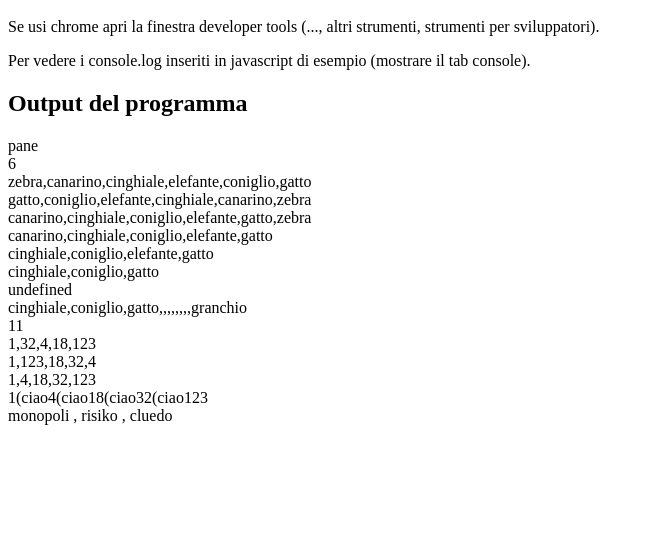
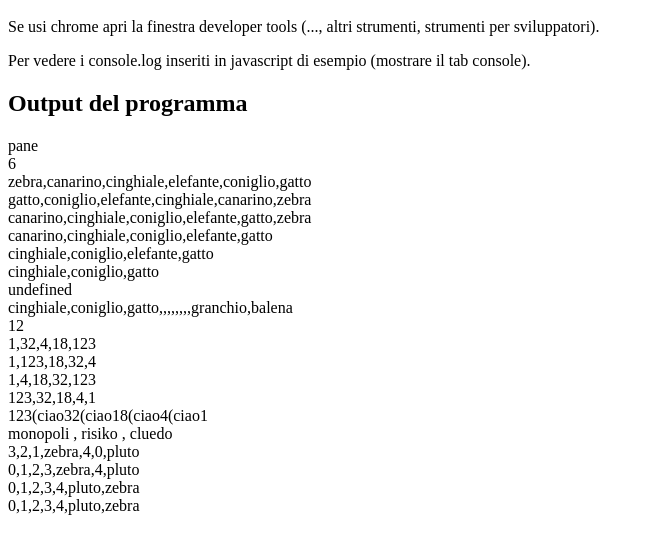
Before and after one commit to Raffodp/corso_javascript, a plain HTML site: page 03_datatypes_functions_objects/index.html in a window 1280 px wide. Shown: the part 48-602 px from the top of the page, without its empty margins (0-654 px from the left). Drawn offline with Linux system fonts and the light colour scheme.

Commit message:
ordina numeri e lettere

```diff
--- a/03_datatypes_functions_objects/index.html
+++ b/03_datatypes_functions_objects/index.html
@@ -14,8 +14,39 @@
 			// datatypes
 			// https://www.w3schools.com/js/js_datatypes.asp
 
-			function numAscComp (n1, n2){
-				return n1-n2;
+			function numAscComp (primoElemento, secondoElemento){
+				return primoElemento - secondoElemento;
+			}
+
+			function numDescComp (primoElemento, secondoElemento){
+				return secondoElemento - primoElemento;
+			}
+
+			function generalAscComp (primoElemento, secondoElemento){
+				if (typeof primoElemento == "number" && typeof secondoElemento == "number")
+				return primoElemento - secondoElemento;
+
+				if (primoElemento.toString() < secondoElemento.toString())
+				return -1;
+				else if (primoElemento.toString() > secondoElemento.toString())
+				return 1;
+
+				return 0;
+
+			}
+
+			function numstrAscComp (primoElemento, secondoElemento){
+				if (typeof primoElemento == "number" && typeof secondoElemento == "number")
+				return primoElemento - secondoElemento;
+
+				if(typeof primoElemento == "string" && typeof secondoElemento == "string")
+				return  (primoElemento < secondoElemento)?-1:1;
+
+				if (primoElemento.toString() < secondoElemento.toString())
+				return -1;
+				else if (primoElemento.toString() > secondoElemento.toString())
+				return 1;
+
 			}
 
 			window.addEventListener(
@@ -58,6 +89,7 @@
 					// cosa succede se chiedo o cerco di scrivere un indice che non c'è
 
 					animali[10] = "granchio";
+					animali[11] = "balena"
 					document.getElementById("output_codice").innerHTML += animali + '<br>' //crea tutte gli elementi che mancavano
 					document.getElementById("output_codice").innerHTML += animali.length + '<br>';
 
@@ -65,6 +97,7 @@
 					document.getElementById("output_codice").innerHTML += numeri + '<br>';
 					document.getElementById("output_codice").innerHTML += numeri.sort() + '<br>';
 					document.getElementById("output_codice").innerHTML += numeri.sort(numAscComp) + '<br>';
+					document.getElementById("output_codice").innerHTML += numeri.sort(numDescComp) + '<br>';
 
 					// unire un array in stringa separata
 					document.getElementById("output_codice").innerHTML += numeri.join('(ciao') + '<br>';
@@ -73,15 +106,17 @@
 					let giochi = ("monopoli - risiko - cluedo").split("-");
 					document.getElementById("output_codice").innerHTML += giochi + '<br>';
 
+					let arrayMisto = [3,2,1,"zebra",4,0,"pluto"];
+					document.getElementById("output_codice").innerHTML += arrayMisto + '<br>';
+					document.getElementById("output_codice").innerHTML += arrayMisto.sort(numAscComp) + '<br>';
+					document.getElementById("output_codice").innerHTML += arrayMisto.sort(generalAscComp) + '<br>';
+					document.getElementById("output_codice").innerHTML += arrayMisto.sort(numstrAscComp) + '<br>';
 
 
-
-
-
+				/*	//typeof per conoscere che tipo è un valore, variabile o costante
+					document.getElementById("output_codice").innerHTML += (typeof giochi) + '<br>';*/
 				}
 			);
-
-
 		</script>
 
 		<h2 id="titolo_2">Output del programma</h2>
```
